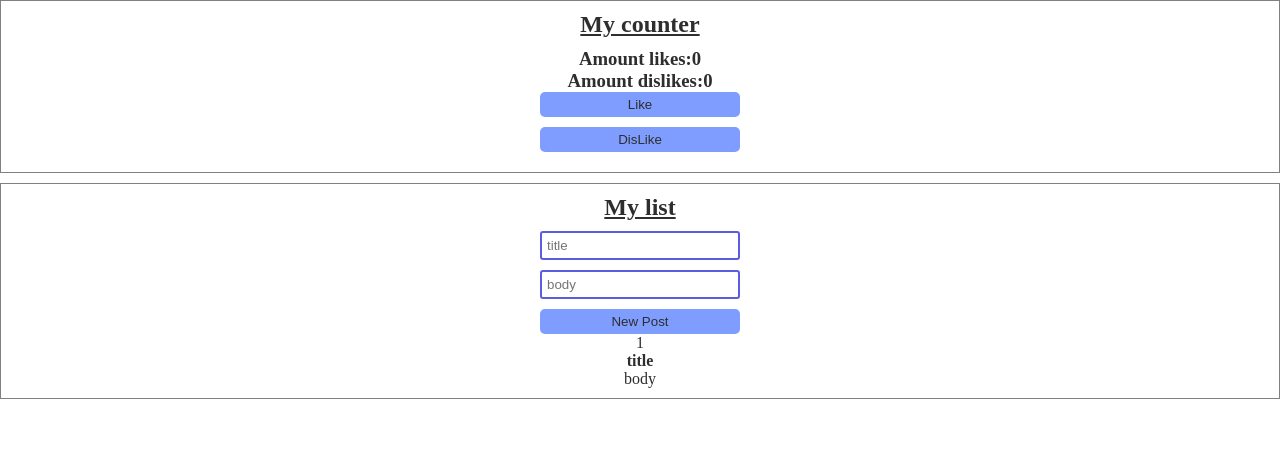
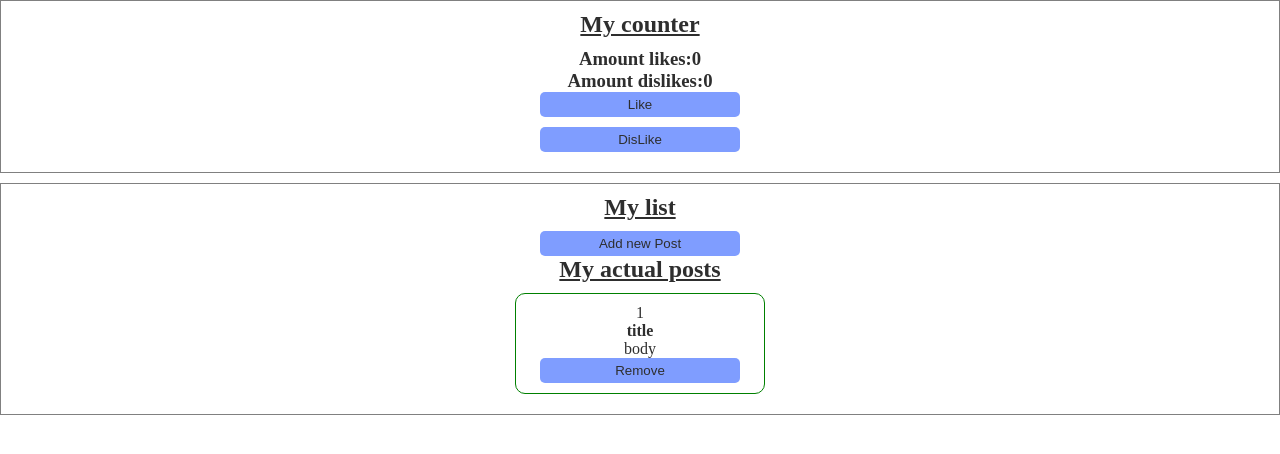
Before and after one commit to kan88/vue-ulbi, a Vue app: page / in a window 1280 px wide. Shown: the top 454 px of the page. Built offline with nearby package versions, Linux system fonts and the light colour scheme.

Commit message:
axios inject

```diff
--- a/package.json
+++ b/package.json
@@ -8,6 +8,7 @@
     "lint": "vue-cli-service lint"
   },
   "dependencies": {
+    "axios": "^1.6.2",
     "core-js": "^3.8.3",
     "vue": "^3.2.13"
   },
--- a/src/App.vue
+++ b/src/App.vue
@@ -1,15 +1,15 @@
 <template>
-  <CounterLikeDislike title="My counter" />
-  <MyList :posts="posts" @createPost="createPost" />
+  <my-counter title="My counter" />
+  <my-list :posts="posts" @createPost="createPost" @removePost="deleteItem" />
 </template>
 
 <script>
-import CounterLikeDislike from "./components/MyCounter.vue";
+import MyCounter from "./components/MyCounter.vue";
 import MyList from "./components/MyList.vue";
 export default {
   name: "App",
   components: {
-    CounterLikeDislike,
+    MyCounter,
     MyList,
   },
   data() {
@@ -21,6 +21,14 @@ export default {
     createPost(post) {
       this.posts.push(post);
     },
+    deleteItem(post) {
+      this.posts = this.posts.filter((item) => {
+        return item.id !== post.id;
+      });
+    },
+    async getPosts() {
+      f
+    }
   },
 };
 </script>
@@ -32,14 +40,6 @@ export default {
   box-sizing: border-box;
   color: rgb(46, 46, 46);
 }
-button {
-  background-color: rgb(127, 157, 255);
-  border: 0;
-  border-radius: 5px;
-  padding: 5px 10px;
-  cursor: pointer;
-  width: 200px;
-}
 
 h2 {
   text-decoration: underline;
--- a/src/components/MyCounter.vue
+++ b/src/components/MyCounter.vue
@@ -3,8 +3,8 @@
     <h2>{{ title }}</h2>
     <h3>Amount likes:{{ likes }}</h3>
     <h3>Amount dislikes:{{ dislikes }}</h3>
-    <button @click="addLike">Like</button>
-    <button v-on:click="addDislike">DisLike</button>
+    <my-button @click="addLike">Like</my-button>
+    <my-button @click="addDislike">DisLike</my-button>
   </section>
 </template>
 
--- a/src/components/MyItem.vue
+++ b/src/components/MyItem.vue
@@ -3,19 +3,26 @@
     <span>{{ post.id }}</span>
     <h4>{{ post.title }}</h4>
     <p>{{ post.body }}</p>
+    <div>
+      <my-button @click="$emit('removePost', post)">Remove</my-button>
+    </div>
   </li>
 </template>
 
 <script>
 export default {
   name: "MyItem",
+
   props: {
     post: {
       id: Number,
       title: String,
       body: String,
+      type: Object,
+      required: true,
     },
   },
+  methods: {},
 };
 </script>
 
@@ -27,5 +34,9 @@ li {
   flex-direction: column;
   justify-content: center;
   align-items: center;
+  border: 1px solid green;
+  padding: 10px;
+  border-radius: 10px;
+  margin-bottom: 10px;
 }
 </style>
--- a/src/components/MyList.vue
+++ b/src/components/MyList.vue
@@ -1,14 +1,25 @@
 <template>
   <section>
     <h2>My list</h2>
-    <form @submit.prevent>
-      <input v-model="post.title" type="text" placeholder="title" />
-      <input v-model="post.body" type="text" placeholder="body" />
-      <button @click="addPost">New Post</button>
-    </form>
-    <ul v-for="post in posts" :key="post.id">
-      <MyItem :post="post" />
+    <my-button @click="this.show = true">Add new Post</my-button>
+    <my-modal v-model:show="show">
+      <h2>Form new post</h2>
+      <form @submit.prevent>
+        <my-input v-model.trim="post.title" type="text" placeholder="title" />
+        <my-input v-model.trim="post.body" type="text" placeholder="body" />
+        <my-button @click="addPost">New Post</my-button>
+      </form>
+    </my-modal>
+    <ul v-if="posts.length > 0">
+      <h2>My actual posts</h2>
+      <my-item
+        v-for="post in posts"
+        :key="post.id"
+        :post="post"
+        @removePost="$emit('removePost', post)"
+      />
     </ul>
+    <h2 v-else style="color: red">List is empty</h2>
   </section>
 </template>
 
@@ -19,7 +30,10 @@ export default {
   name: "MyList",
   components: { MyItem },
   props: {
-    posts: Array,
+    posts: {
+      type: Array,
+      required: true,
+    },
   },
   data() {
     return {
@@ -27,6 +41,7 @@ export default {
         title: "",
         body: "",
       },
+      show: false,
     };
   },
   methods: {
@@ -36,6 +51,7 @@ export default {
         body: this.post.body,
         title: this.post.title,
       });
+      this.show = !this.show;
       this.post.title = "";
       this.post.body = "";
     },
@@ -59,15 +75,9 @@ form {
   flex-direction: column;
 }
 
-input {
-  padding: 5px;
-  margin-bottom: 10px;
-  min-width: 200px;
-  border: 2px solid rgb(92, 92, 224);
-  border-radius: 3px;
-}
-
-input:hover {
-  border: 2px solid rgb(26, 118, 67);
+ul {
+  display: flex;
+  flex-direction: column;
+  align-items: center;
 }
 </style>
--- /dev/null
+++ b/src/components/ui/MyButton.vue
@@ -0,0 +1,21 @@
+<template>
+  <button><slot></slot></button>
+</template>
+
+<script>
+export default {
+  name: "MyButton",
+  props: {},
+};
+</script>
+
+<style>
+button {
+  background-color: rgb(127, 157, 255);
+  border: 0;
+  border-radius: 5px;
+  padding: 5px 10px;
+  cursor: pointer;
+  width: 200px;
+}
+</style>
--- /dev/null
+++ b/src/components/ui/MyInput.vue
@@ -0,0 +1,31 @@
+<template>
+  <input :value="modelValue" @input="updateInput" type="text" />
+</template>
+
+<script>
+export default {
+  name: "MyInput",
+  props: {
+    modelValue: [String, Number],
+  },
+  methods: {
+    updateInput(event) {
+      this.$emit("update:modelValue", event.target.value);
+    },
+  },
+};
+</script>
+
+<style scoped>
+input {
+  padding: 5px;
+  margin-bottom: 10px;
+  min-width: 200px;
+  border: 2px solid rgb(92, 92, 224);
+  border-radius: 3px;
+}
+
+input:hover {
+  border: 2px solid rgb(26, 118, 67);
+}
+</style>
--- /dev/null
+++ b/src/components/ui/MyModal.vue
@@ -0,0 +1,48 @@
+<template>
+  <div class="modal" v-if="show" @click="hideModal">
+    <div class="modal__content" @click.stop>
+      <slot></slot>
+    </div>
+  </div>
+</template>
+
+<script>
+export default {
+  name: "myModal",
+  props: {
+    show: {
+      type: Boolean,
+      default: false,
+    },
+  },
+  methods: {
+    hideModal() {
+      this.$emit("update:show", false);
+    },
+  },
+};
+</script>
+
+<style scoped>
+.modal {
+  top: 0;
+  left: 0;
+  right: 0;
+  bottom: 0;
+  background-color: rgba(0, 0, 0, 0.85);
+  position: fixed;
+  display: flex;
+}
+
+.modal__content {
+  margin: auto;
+  min-width: 300px;
+  min-height: 300px;
+  background-color: white;
+  padding: 30px;
+  border-radius: 20px;
+  display: flex;
+  flex-direction: column;
+  align-items: center;
+}
+</style>
--- /dev/null
+++ b/src/components/ui/index.js
@@ -0,0 +1,5 @@
+import MyButton from "@/components/ui/MyButton";
+import MyInput from "@/components/ui/MyInput";
+import MyModal from "@/components/ui/MyModal";
+
+export default [MyButton, MyInput, MyModal];
--- a/src/main.js
+++ b/src/main.js
@@ -1,4 +1,9 @@
-import { createApp } from 'vue'
-import App from './App.vue'
+import { createApp } from "vue";
+import App from "./App.vue";
+import components from "@/components/ui";
+const app = createApp(App);
 
-createApp(App).mount('#app')
+components.forEach((component) => {
+  app.component(component.name, component);
+});
+app.mount("#app");
```
Also changed, not shown: 1 other file (tests, documents, lock files or other folders).
